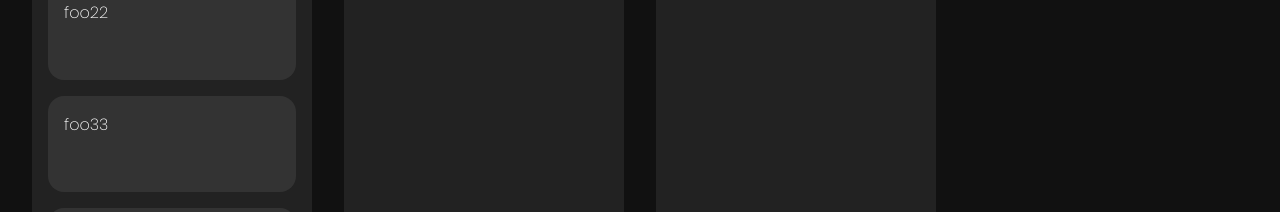
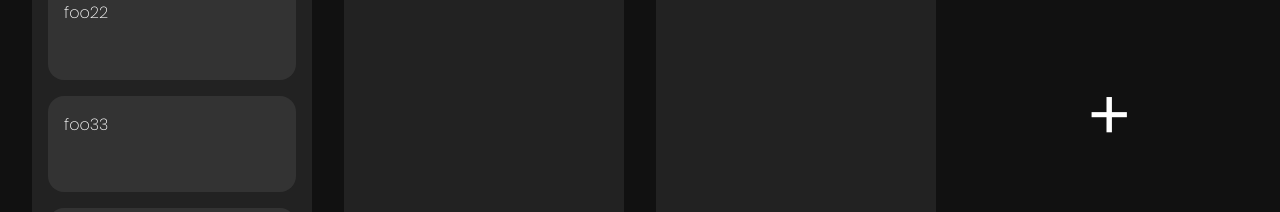
Before and after one commit to SamuelMiddendorp/SvelteBoard, a SvelteKit app: page / in a window 1280 px wide. Shown: the part 243-455 px from the top of the page. Built offline with nearby package versions, Linux system fonts and the light colour scheme.

Commit message:
Adding of lanes

```diff
--- a/src/routes/+page.svelte
+++ b/src/routes/+page.svelte
@@ -1,13 +1,19 @@
 <script lang="ts">
     import { getBoard } from "$lib/FakeFileStore";
     import type { Board } from "$lib/model";
+    import { v4 as uuidv4 } from 'uuid';
 
     let board : Board = getBoard();
     let onDrop = (e: any, id: string) =>{
+
         // Leverage setting of event data
         let itemId: string = e.dataTransfer.getData("itemId");
         let currentLaneId: string = e.dataTransfer.getData("laneId");
 
+        // When moving to itself, dont change
+        if(id == currentLaneId){
+            return;
+        }
 
         // Get indexes to make direct adjustment
         let targetLaneIndex = board.lanes.indexOf(board.lanes.find(x => x.id == id)!);
@@ -38,6 +44,10 @@
         e.dataTransfer.setData("itemId", itemId);
         e.dataTransfer.setData("laneId", laneId);
     }
+    let addLane = () => {
+        let newLane = {id: uuidv4(), title: "sample lane", items:[] }
+        board.lanes = [...board.lanes, newLane];
+    }
 
 </script>
 <div class="board">
@@ -53,6 +63,9 @@
     </div>
 </div>
 {/each}
+    <div class="add-lane">
+        <button on:click={() => addLane()}>+</button>
+    </div>
 </div>
 <style>
     @import url('https://fonts.googleapis.com/css2?family=Poppins:wght@200&display=swap');
@@ -93,4 +106,13 @@
         background-color: #333;
         cursor: move;
     }
+    .add-lane{
+        display: grid;
+        place-content: center;
+    }
+    .add-lane button{
+        all: unset;
+        font-weight: 900;
+        font-size: 4rem;
+    }
 </style>
```
